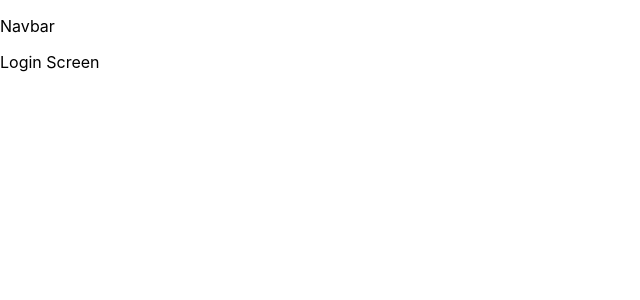
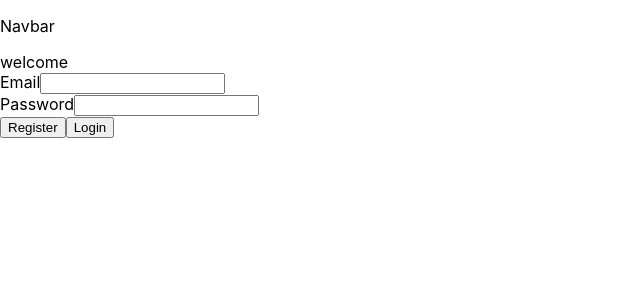
Before and after one commit to anoy369/My-chat, a React (Create React App) app: page / in a window 1280 px wide. Shown: the top 300 px of the page, without its empty margins (0-640 px from the left). Built offline with nearby package versions, Linux system fonts and the light colour scheme.

Commit message:
add user registration & login  with email

```diff
--- a/src/App.js
+++ b/src/App.js
@@ -9,13 +9,15 @@ function App() {
   return (
     <div>
       <Router>
-        <Navbar user={user} setUser={user} />
+        <Navbar user={user} setUser={setUser} />
+
         <Switch>
           <Route path="/chat">
-            <ChatScreen user={user} setUser={user} />
+            <ChatScreen user={user} setUser={setUser} />
           </Route>
+
           <Route path="/">
-            <LoginScreen user={user} setUser={user} />
+            <LoginScreen user={user} setUser={setUser} />
           </Route>
         </Switch>
       </Router>
--- a/src/screens/login-screen/login-screen.jsx
+++ b/src/screens/login-screen/login-screen.jsx
@@ -1,9 +1,117 @@
-import React from "react";
+import {
+  createUserWithEmailAndPassword,
+  signInWithEmailAndPassword,
+} from "@firebase/auth";
+import { addDoc, collection } from "@firebase/firestore";
+import React, { useRef } from "react";
+import { useHistory } from "react-router-dom";
+import { auth, db } from "../../firebase";
 
-export default function LoginScreen() {
+import "./login-screen.css";
+
+export default function LoginScreen({ setUser }) {
+  let history = useHistory();
+
+  const email = useRef(null);
+  const password = useRef(null);
+
+  const register = async () => {
+    const myEmail = email.current.value;
+    const myPassword = password.current.value;
+
+    try {
+      const responseFromAuth = await createUserWithEmailAndPassword(
+        auth,
+        myEmail,
+        myPassword
+      );
+
+      const userId = responseFromAuth.user.uid;
+
+      // saving to firestore
+      await addDoc(collection(db, "users"), {
+        email: myEmail,
+        uid: userId,
+      });
+
+      // save user to localstorage
+      localStorage.setItem(
+        "user",
+        JSON.stringify({
+          email: myEmail,
+          uid: userId,
+        })
+      );
+
+      // set user as active in app
+      setUser({
+        email: myEmail,
+        uid: userId,
+      });
+
+      history.push("/chat");
+    } catch (error) {
+      alert(error);
+    }
+  };
+  const login = async () => {
+    const myEmail = email.current.value;
+    const myPassword = password.current.value;
+
+    try {
+      const responseFromAuth = await signInWithEmailAndPassword(
+        auth,
+        myEmail,
+        myPassword
+      );
+
+      const userId = responseFromAuth.user.uid;
+
+      // save user to localstorage
+      localStorage.setItem(
+        "user",
+        JSON.stringify({
+          email: myEmail,
+          uid: userId,
+        })
+      );
+
+      // set user as active in app
+      setUser({
+        email: myEmail,
+        uid: userId,
+      });
+
+      history.push("/chat");
+    } catch (error) {
+      alert(error);
+    }
+  };
+
+  React.useEffect(() => {
+    const user = JSON.parse(localStorage.getItem("user"));
+
+    if (user) {
+      setUser(user);
+      history.push("/chat");
+    }
+  }, [history, setUser]);
+
   return (
     <div>
-      <p>Login Screen</p>
+      <div>welcome</div>
+      <div>
+        <label>Email</label>
+        <input type="email" ref={email} />
+      </div>
+
+      <div>
+        <label>Password</label>
+        <input type="password" ref={password} />
+      </div>
+
+      <button onClick={register}>Register</button>
+      <button onClick={login}>Login</button>
     </div>
   );
 }
```
Also changed, not shown: src/firebase.js (renamed from firebase.js).
